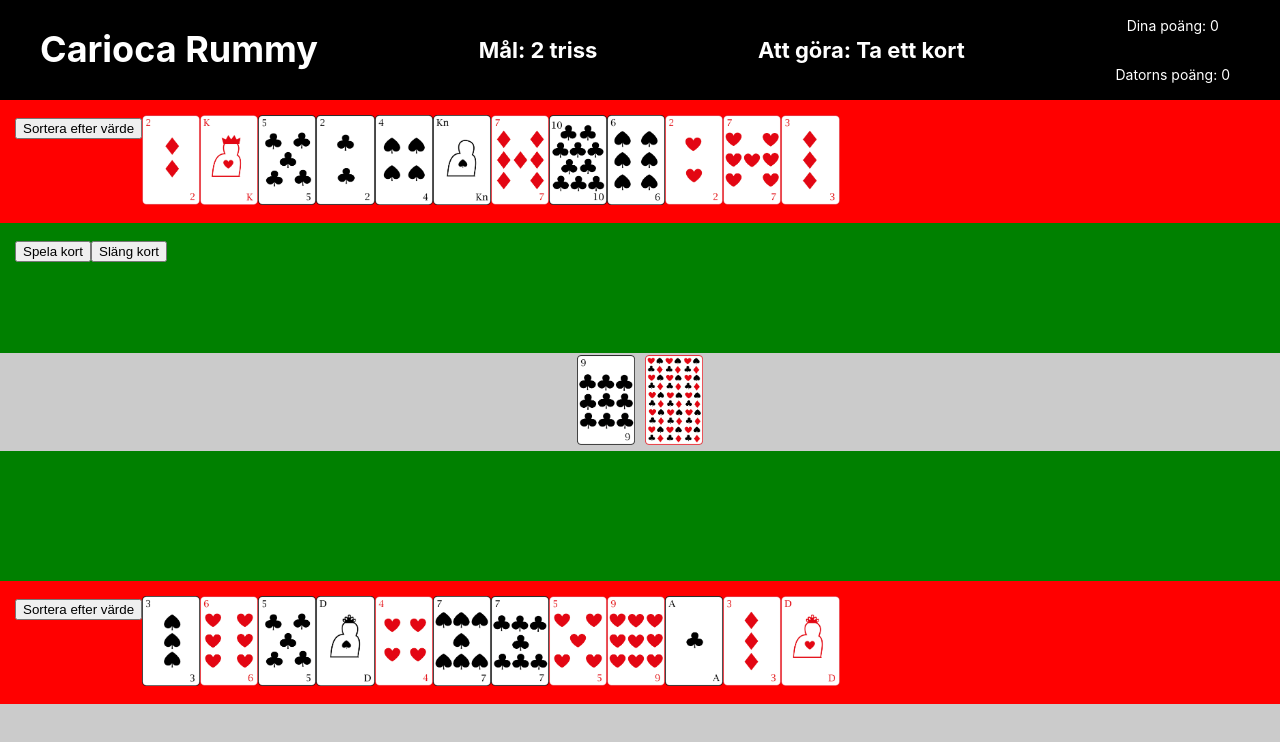
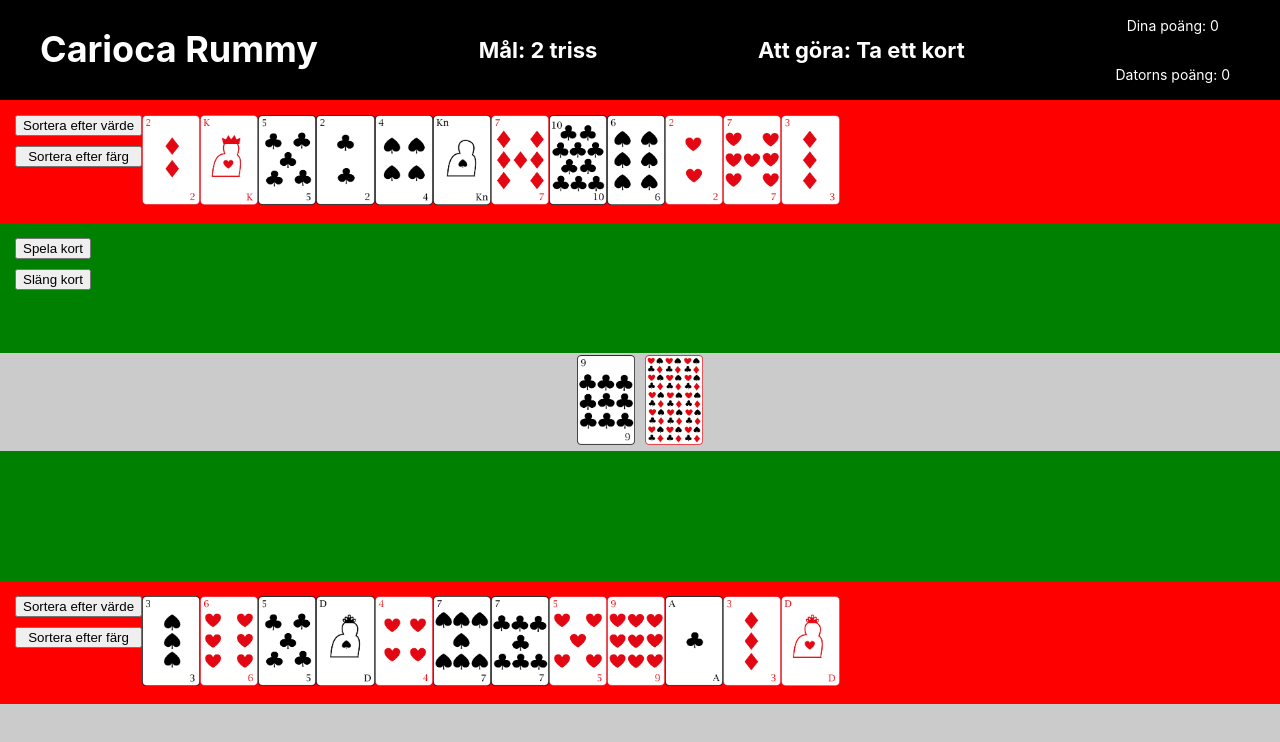
Before and after one commit to Tejpex/carioca-rummy, a React (Vite) app: page / in a window 1280 px wide. Shown: the top 742 px of the page. Built offline with nearby package versions, Linux system fonts and the light colour scheme.

Commit message:
Add sortByColor

```diff
--- a/src/components/HandRow.jsx
+++ b/src/components/HandRow.jsx
@@ -4,6 +4,7 @@ import { useCarioca } from "../contexts/CariocaContext"
 export const HandRow = ({person}) => {
   const {
     sortByValue,
+    sortByColor,
     toggleStaged,
     setNewHand
   } = useCarioca()
@@ -15,11 +16,17 @@ export const HandRow = ({person}) => {
     setNewHand(person, cards)
   }
 
+  const sortHandByColor = () => {
+    const cards = sortByColor(person.hand)
+    setNewHand(person, cards)
+  }
+
   return (
     <CardRow>
-      <div>
+      <ButtonBox>
         <button onClick={() => sortHandByValue()}>Sortera efter värde</button>
-      </div>
+        <button onClick={() => sortHandByColor()}>Sortera efter färg</button>
+      </ButtonBox>
       {hand.map((card, index) => (
         <CardButton onClick={() => toggleStaged(person, card)} key={index}>
           {!card.staged && <CardImage src={card.img} alt={card.name} />}
@@ -29,6 +36,12 @@ export const HandRow = ({person}) => {
     </CardRow>
   )
 }
+
+const ButtonBox = styled.div`
+  display: flex;
+  flex-direction: column;
+  gap: 10px;
+`
 
 const CardRow = styled.div`
   background-color: red;
--- a/src/components/TableRow.jsx
+++ b/src/components/TableRow.jsx
@@ -25,10 +25,10 @@ export const TableRow = ({person}) => {
     <>
       <TableCardRow>
         {person === player && (
-          <div>
+          <ButtonBox>
             <button onClick={() => handleClick("play")}>Spela kort</button>
             <button onClick={() => handleClick("throw")}>Släng kort</button>
-          </div>
+          </ButtonBox>
         )}
         {trioTable.map((card, index) => (
           <CardImage src={card.img} key={index} alt={card.name} />
@@ -49,6 +49,12 @@ const TableCardRow = styled.div`
   justify-content: flex-start;
 `
 
+const ButtonBox = styled.div`
+  display: flex;
+  flex-direction: column;
+  gap: 10px;
+`
+
 const CardImage = styled.img`
   height: 90px;
 `
--- a/src/contexts/CariocaContext.jsx
+++ b/src/contexts/CariocaContext.jsx
@@ -101,6 +101,15 @@ export const CariocaProvider = ({ children }) => {
   const sortByValue = (cards) => {
     const sortedCards = [...cards]
     sortedCards.sort((a, b) => a.value - b.value)
+    return sortedCards
+  }
+
+  const sortByColor = (cards) => {
+    const sortedCards = [...cards]
+    sortedCards.sort((a, b) => a.value - b.value)
+    sortedCards.sort((a, b) =>
+      a.suit > b.suit ? 1 : b.suit > a.suit ? -1 : 0
+    )
     return sortedCards
   }
 
@@ -452,7 +461,7 @@ export const CariocaProvider = ({ children }) => {
 
   return (
     <CariocaContext.Provider
-      value={{ player, computer, discardPile, stock, gameStageIndex, contracts, contractNumber, startNewGame, sortByValue, takeCard, toggleStaged, tryToPlayCards, throwCard, gameStages, setNewHand, message, setMessage }}
+      value={{ player, computer, discardPile, stock, gameStageIndex, contracts, contractNumber, startNewGame, sortByValue, sortByColor, takeCard, toggleStaged, tryToPlayCards, throwCard, gameStages, setNewHand, message, setMessage }}
     >
       {children}
     </CariocaContext.Provider>
```
